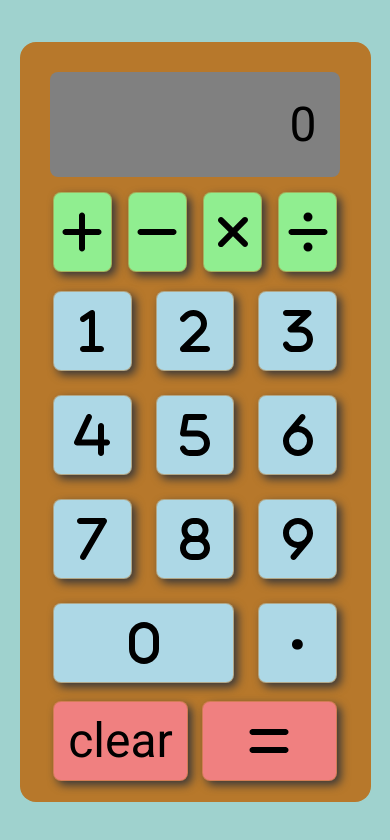
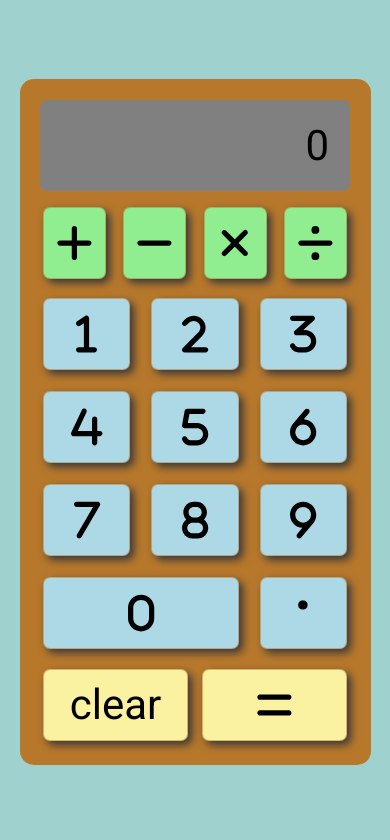
Before and after one commit to MakeItBack/calculator, a React (Vite) app: page / in a window 390 px wide. Shown: the top 840 px of the page. Built offline with nearby package versions, Linux system fonts and the light colour scheme.

Commit message:
Improve responsiveness with media queries

```diff
--- a/src/App.tsx
+++ b/src/App.tsx
@@ -54,7 +54,7 @@ function App() {
 
       // Keypress is a number (inc decimal point) and last was a number concatenate with last. update display
       if (keyType === "number" && previousIsNumber) {
-        // TODO: prevent 2 decimal points
+        // Prevent 2 decimal points
         if (previousEntry.includes(".") && keyValue === ".") {
           return;
         }
--- a/src/styles/App.scss
+++ b/src/styles/App.scss
@@ -1,14 +1,33 @@
+html {
+  /* Set the base rem font size */
+  font-size: 16px;
+}
+@media (max-height: 900px) {
+  html {
+    font-size: 14px;
+  }
+}
+@media (max-height: 750px) {
+  html {
+    font-size: 12px;
+  }
+}
+@media (max-height: 650px) {
+  html {
+    font-size: 10px;
+  }
+}
+
 #root {
-  width: 30rem;
-  max-width: 90%;
-  max-height: 90%;
-  background-color: rgb(183, 120, 43);
+  width: 90%;
+  max-width: 30rem;
   font-size: 3rem;
-  border-radius: 1rem;
 }
 
 #calculator {
-  padding: 1.5rem;
+  padding: 1rem;
+  border-radius: 1rem;
+  background-color: rgb(183, 120, 43);
 }
 
 #screen {
@@ -25,6 +44,7 @@
   display: flex;
   align-items: center;
   justify-content: center;
+  height: 5rem;
   filter: drop-shadow(0.3rem 0.3rem 0.3rem #363639);
   border: 1px solid rgba(183, 120, 43, 0.5);
   border-radius: 0.5rem;
@@ -39,7 +59,6 @@
   display: flex;
   flex-direction: row;
   justify-content: space-between;
-  height: 5rem;
   padding: 3%;
   .key {
     background-color: lightgreen;
@@ -52,7 +71,6 @@
   display: grid;
   grid-template-columns: repeat(3, 1fr);
   gap: 1.5rem;
-  grid-auto-rows: minmax(5rem, auto);
   padding: 3%;
   .key {
     background-color: lightblue;
@@ -73,10 +91,9 @@
   display: flex;
   flex-direction: row;
   justify-content: space-between;
-  height: 5rem;
   padding: 3%;
   .key {
-    background-color: lightcoral;
+    background-color: rgb(250, 242, 161);
     min-width: 25%;
     flex-grow: 1;
     max-width: 47%;
```
Also changed, not shown: 1 other file (tests, documents, lock files or other folders).
